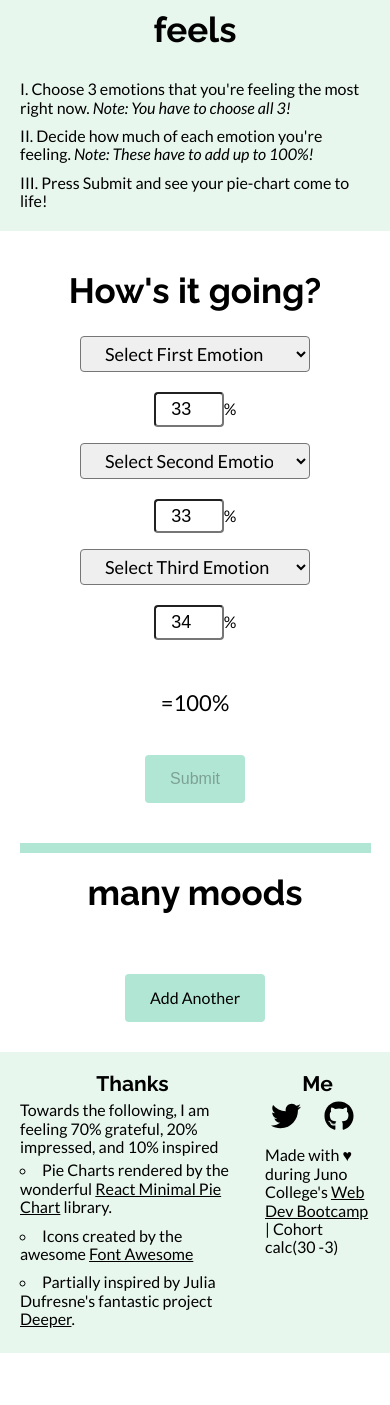
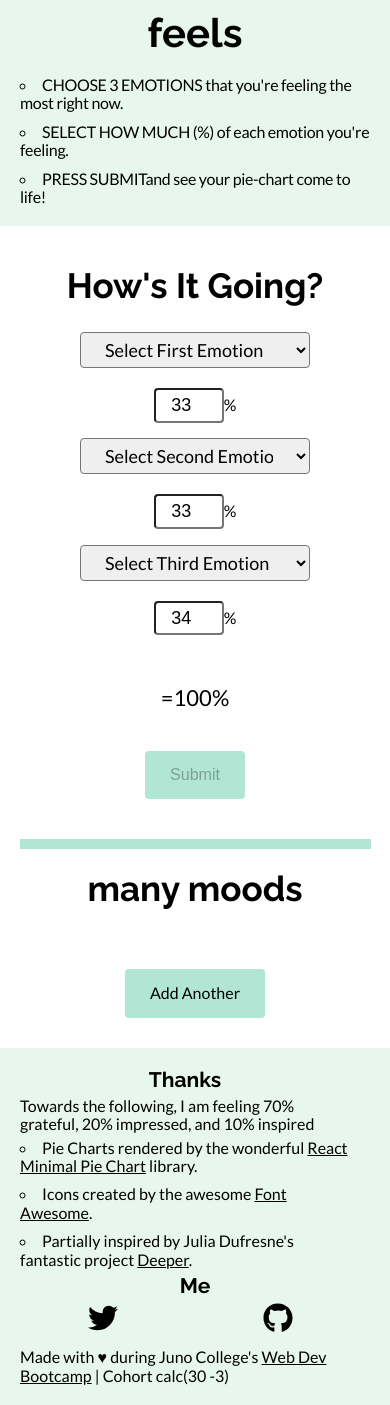
Before and after one commit to QuercusTaliare/taylor-robertson-project-five, a React (Create React App) app: page / in a window 390 px wide. Before the commit the page ends 1353 px from the top, so only its background shows below. Built offline with nearby package versions, Linux system fonts and the light colour scheme; no server answers; the database is empty.

Commit message:
added media queries to footer, cleaned up CSS, reworded header directions

```diff
--- a/src/components/Footer.js
+++ b/src/components/Footer.js
@@ -15,7 +15,7 @@ class Footer extends Component {
           </p>
           <ul>
             <li>Pie Charts rendered by the wonderful <a href="https://github.com/toomuchdesign/react-minimal-pie-chart" title="Visit the react-minimal-pie-chart GitHub repo" target="_blank">React Minimal Pie Chart</a> library. </li>
-            <li>Icons created by the awesome <a href="https://fontawesome.com/license" title="Visit FontAwesome's licence agreement" target="_blank">Font Awesome</a></li>
+            <li>Icons created by the awesome <a href="https://fontawesome.com/license" title="Visit FontAwesome's licence agreement" target="_blank">Font Awesome</a>.</li>
             <li>Partially inspired by Julia Dufresne's fantastic project <a href="https://github.com/juliadufresne/julia-dufresne-deeper" title="Visit Julia Defresne's GitHub page for the project, Deeper" target="_blank">Deeper</a>.</li>
           </ul>
 
--- a/src/components/Form.js
+++ b/src/components/Form.js
@@ -75,11 +75,11 @@ class Form extends Component {
 
         <header>
           <h1>feels</h1>
-          <ol>
-            <li>Choose 3 emotions that you're feeling the most right now.   <em>Note: You have to choose all 3!</em></li>
-            <li>Decide how much of each emotion you're feeling.  <em>Note: These have to add up to 100%!</em></li>
-            <li>Press Submit and see your pie-chart come to life!</li>
-          </ol>
+          <ul>
+            <li><em>Choose 3 emotions</em> that you're feeling the most right now.</li>
+            <li><em>Select how much (%)</em> of each emotion you're feeling.</li>
+            <li><em>Press Submit</em>and see your pie-chart come to life!</li>
+          </ul>
         </header>
 
         <div className="wrapper">
--- a/src/index.css
+++ b/src/index.css
@@ -12,6 +12,8 @@ html { -moz-box-sizing: border-box; -webkit-box-sizing: border-box; box-sizing:
 
 .sr-only { position: absolute; width: 1px; height: 1px; margin: -1px; border: 0; padding: 0; white-space: nowrap; clip-path: inset(100%); clip: rect(0 0 0 0); overflow: hidden;}
 
+/* FONTS / COLOURS  */
+
 :root {
     --header-font: 'Raleway', sans-serif;
     --main-font: 'Lato', sans-serif;
@@ -23,6 +25,8 @@ html { -moz-box-sizing: border-box; -webkit-box-sizing: border-box; box-sizing:
     --neutral-color: #E8F7EE;
 
 }
+
+/* GLOBAL  */
 
 * {
     margin: 0;
@@ -77,17 +81,15 @@ a {
 
 .wrapper {
     max-width: 1280px;
-
     margin: 0 auto;
-
     width: 90%;
 }
+
+/* FORM  */
 
 .form {
     height: 100vh;
 }
-
-/* FORM COMPONENT */
 
 header {
     height: 30vh;
@@ -101,28 +103,32 @@ header {
 /* https://jsfiddle.net/dcodesmith/DruxN/ */
 
 header h1 {
-    /* text-transform: uppercase; */
-    margin: 10px 0 20px 0;
-    font-size: 4rem;
+    text-transform: lowercase;
+    margin: 10px 0;
+    font-size: 5rem;
 }
 
-header ol {
+header ul {
     padding: 10px;
+    letter-spacing: -0.3px;
+    /* text-transform: ; */
 }
 
 header li {
-    list-style-type: upper-roman;
+    list-style-type: circle;
     list-style-position: inside;
     margin: 0 0 10px 0;
     padding: 0 10px;
 
 }
 
+header em {
+    text-transform: uppercase;
+    font-style: normal;
+}
+
 main {
     height: 70vh;
-    /* margin: 40px 0 0 0; */
-    /* box-shadow: -10px -5px 0px 0px var(--highlight-color); */
-    /* background: var(--neutral-color); */
     border-left: solid 10px var(--highlight-color);
 
 }
@@ -132,13 +138,13 @@ main form {
     flex-direction: column;
     align-items: center;
 
-
 }
 
 main h2 {
     padding: 40px 0 20px 0;
     text-align: center;
     font-size: 3.5rem;
+    text-transform: capitalize;
 }
 
 main .emotion-entry-container {
@@ -201,9 +207,7 @@ main .button.disabled {
 
 }
 
-
-
-/* DISPLAY SECTION  */
+/* DISPLAY  */
 
 .display {
     border-top: solid 10px var(--highlight-color);
@@ -211,7 +215,6 @@ main .button.disabled {
     display: flex;
     flex-direction: column;
     align-items: center;
-    /* margin: 0 0 30px 0; */
 }
 
 .display h2 {
@@ -290,7 +293,6 @@ main .button.disabled {
 /* FOOTER  */
 
 footer {
-    /* margin: 30px 0 0 0; */
     box-shadow: 10px 10px 0 0 inset var(--highlight-color);
     padding: 20px;
     background: var(--neutral-color);
@@ -349,6 +351,8 @@ footer .me {
     opacity: 0.5;
 }
 
+/* MEDIA QUERIES  */
+
 @media (max-width: 600px) {
 
     .form {
@@ -361,7 +365,7 @@ footer .me {
     }
 
     header h1 {
-        font-size: 3.5rem;
+        font-size: 4rem;
     }
 
     main {
@@ -378,6 +382,15 @@ footer .me {
         flex-wrap: wrap;
     }
 
+    footer .attributions,
+    footer .me {
+        flex: 1 1 auto;
+    }
+
+    .attributions {
+        padding: 0;
+    }
+
     .attributions h3 {
         text-align: center;
     }
```
